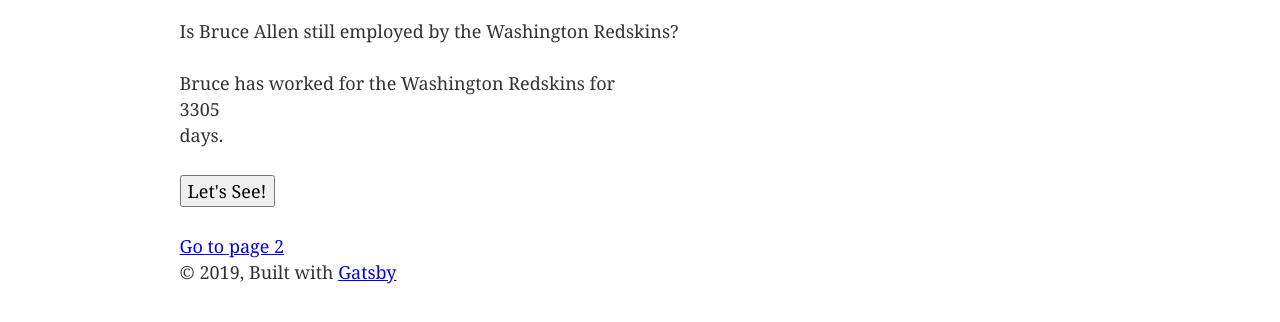
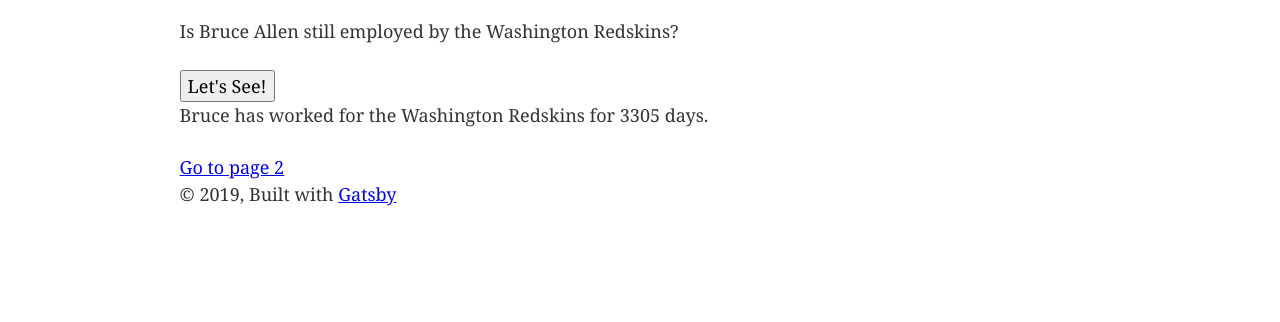
Before and after one commit to rches/FireBruceAllen, a Gatsby site: page / in a window 1280 px wide. Shown: the part 220-542 px from the top of the page. Built offline with nearby package versions, Linux system fonts and the light colour scheme; Gatsby itself is replaced by a stand-in of ours.

Commit message:
add font awesome. updated index paragraph to reflect timer component. updated timer component to has state set to a blank string.

```diff
--- a/package.json
+++ b/package.json
@@ -5,6 +5,9 @@
   "version": "0.1.0",
   "author": "Rob Cheseldine",
   "dependencies": {
+    "@fortawesome/fontawesome-svg-core": "^1.2.12",
+    "@fortawesome/free-solid-svg-icons": "^5.6.3",
+    "@fortawesome/react-fontawesome": "^0.1.3",
     "gatsby": "^2.0.76",
     "gatsby-image": "^2.0.20",
     "gatsby-plugin-manifest": "^2.0.9",
--- a/src/components/timer.js
+++ b/src/components/timer.js
@@ -9,7 +9,7 @@
     constructor(props){
         super(props);
         this.state = {
-            bruceTimer: new moment().toLocaleString()
+            bruceTimer: ''
         };
     }
 
@@ -34,7 +34,7 @@
 
     render() {
         return(
-            <div>{this.state.bruceTimer}</div>
+            <p>Bruce has worked for the Washington Redskins for {this.state.bruceTimer} days.</p>
         );
     }
 }
--- a/src/pages/index.js
+++ b/src/pages/index.js
@@ -3,14 +3,19 @@
 import Layout from '../components/layout'
 import SEO from '../components/seo'
 import Timer from '../components/timer'
+import { library } from '@fortawesome/fontawesome-svg-core'
+import { FontAwesomeIcon } from '@fortawesome/react-fontawesome'
+import { faTwitter } from '@fortawesome/free-solid-svg-icons'
+import { faRedditAlien } from '@fortawesome/free-solid-svg-icons'
+import { faEnvelope } from '@fortawesome/free-solid-svg-icons'
 
 const IndexPage = () => (
   <Layout>
     <SEO title="#FireBruceAllen" keywords={[`Redskins`, `Bruce`, `Allen`, `Football`, `Washington`]} />
     <h1>The Official Bruce Allen Tracker of the Washington Redskins</h1>
     <p>Is Bruce Allen still employed by the Washington Redskins?</p>
-    <p>Bruce has worked for the Washington Redskins for <Timer /> days.</p>
     <button>Let's See!</button>
+    <Timer />
     <div style={{ maxWidth: `300px`, marginBottom: `1.45rem` }}>
     </div>
     <Link to="/page-2/">Go to page 2</Link>
```
Also changed, not shown: 1 other file.
